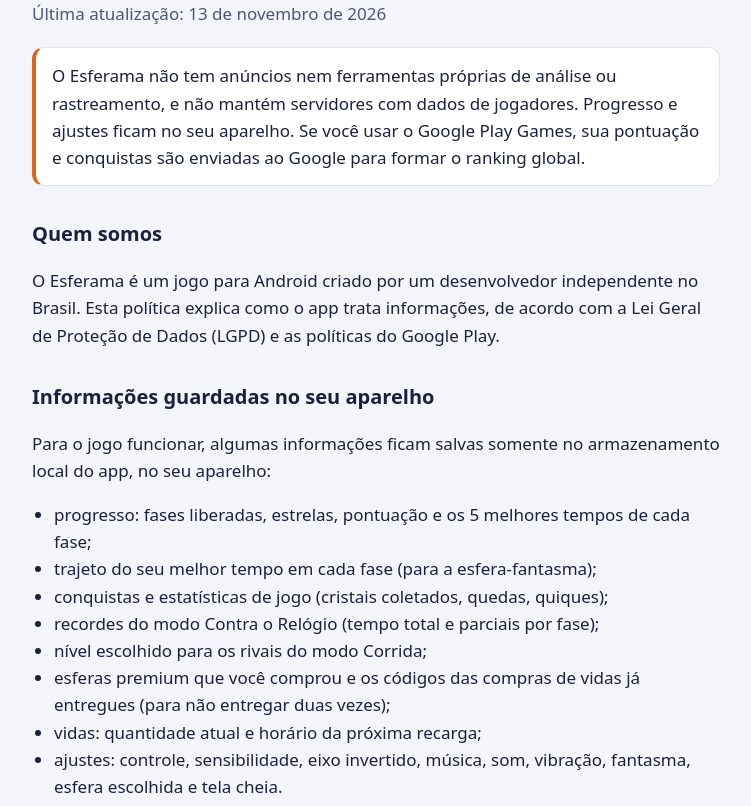
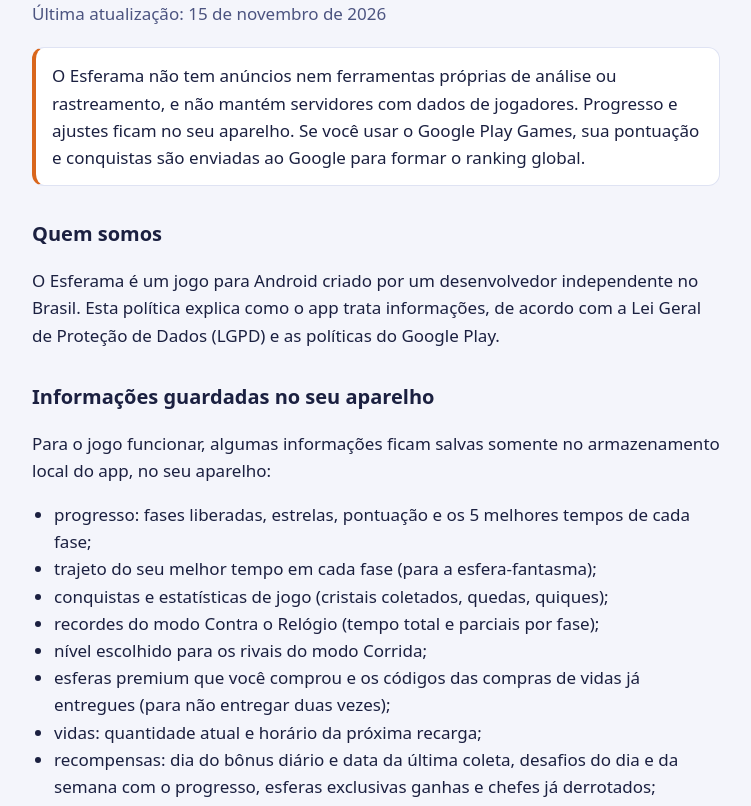
Before and after one commit to brunotravassos93/esferama-site, a plain HTML site: page privacidade.html in a window 1280 px wide. Shown: the part 155-961 px from the top of the page, without its empty margins (264-1015 px from the left). Drawn offline with Linux system fonts and the light colour scheme.

Commit message:
Atualiza o site do Esferama

```diff
--- a/privacidade.html
+++ b/privacidade.html
@@ -43,7 +43,7 @@ footer { margin-top: 40px; padding-top: 16px; border-top: 1px solid var(--line);
   <div><div class="name">ESFERAMA</div><div class="tag">Incline o mundo. Encontre o caminho.</div></div>
 </header>
 <h1>Política de Privacidade</h1>
-<p class="updated">Última atualização: 13 de novembro de 2026</p>
+<p class="updated">Última atualização: 15 de novembro de 2026</p>
 <p class="summary">O Esferama não tem anúncios nem ferramentas próprias de análise ou rastreamento, e não mantém servidores com dados de jogadores. Progresso e ajustes ficam no seu aparelho. Se você usar o Google Play Games, sua pontuação e conquistas são enviadas ao Google para formar o ranking global.</p>
 <h2>Quem somos</h2>
 <p>O Esferama é um jogo para Android criado por um desenvolvedor independente no Brasil. Esta política explica como o app trata informações, de acordo com a Lei Geral de Proteção de Dados (LGPD) e as políticas do Google Play.</p>
@@ -59,6 +59,7 @@ footer { margin-top: 40px; padding-top: 16px; border-top: 1px solid var(--line);
   <li>nível escolhido para os rivais do modo Corrida;</li>
   <li>esferas premium que você comprou e os códigos das compras de vidas já entregues (para não entregar duas vezes);</li>
   <li>vidas: quantidade atual e horário da próxima recarga;</li>
+  <li>recompensas: dia do bônus diário e data da última coleta, desafios do dia e da semana com o progresso, esferas exclusivas ganhas e chefes já derrotados;</li>
   <li>ajustes: controle, sensibilidade, eixo invertido, música, som, vibração, fantasma, esfera escolhida e tela cheia.</li>
 </ul>
 <p>Essas informações não identificam você e não são enviadas a nós. Para apagá-las, use &quot;Apagar progresso&quot; em Ajustes, limpe os dados do app nas configurações do Android ou desinstale o jogo.</p>
@@ -95,10 +96,6 @@ footer { margin-top: 40px; padding-top: 16px; border-top: 1px solid var(--line);
 <p>O Google Play, por onde o app é instalado e atualizado, pode coletar informações como dados de instalação e relatórios de falhas do sistema, de acordo com a Política de Privacidade do Google (policies.google.com/privacy). Essas informações são tratadas pelo Google, não pelo Esferama.</p>
 
 
-<h2>Compras dentro do jogo</h2>
-<p>A versão atual ainda não vende nada. Quando houver pacotes de vidas e esferas premium, o pagamento será processado inteiramente pelo Google Play: o Esferama não recebe nem armazena dados de cartão ou de pagamento. Esta política será atualizada antes disso.</p>
-
-
 <h2>Crianças</h2>
 <p>O Esferama não coleta dados pessoais para si de nenhum usuário, incluindo crianças. O acesso ao Google Play Games segue as regras de conta e de idade do Google.</p>
 
```
